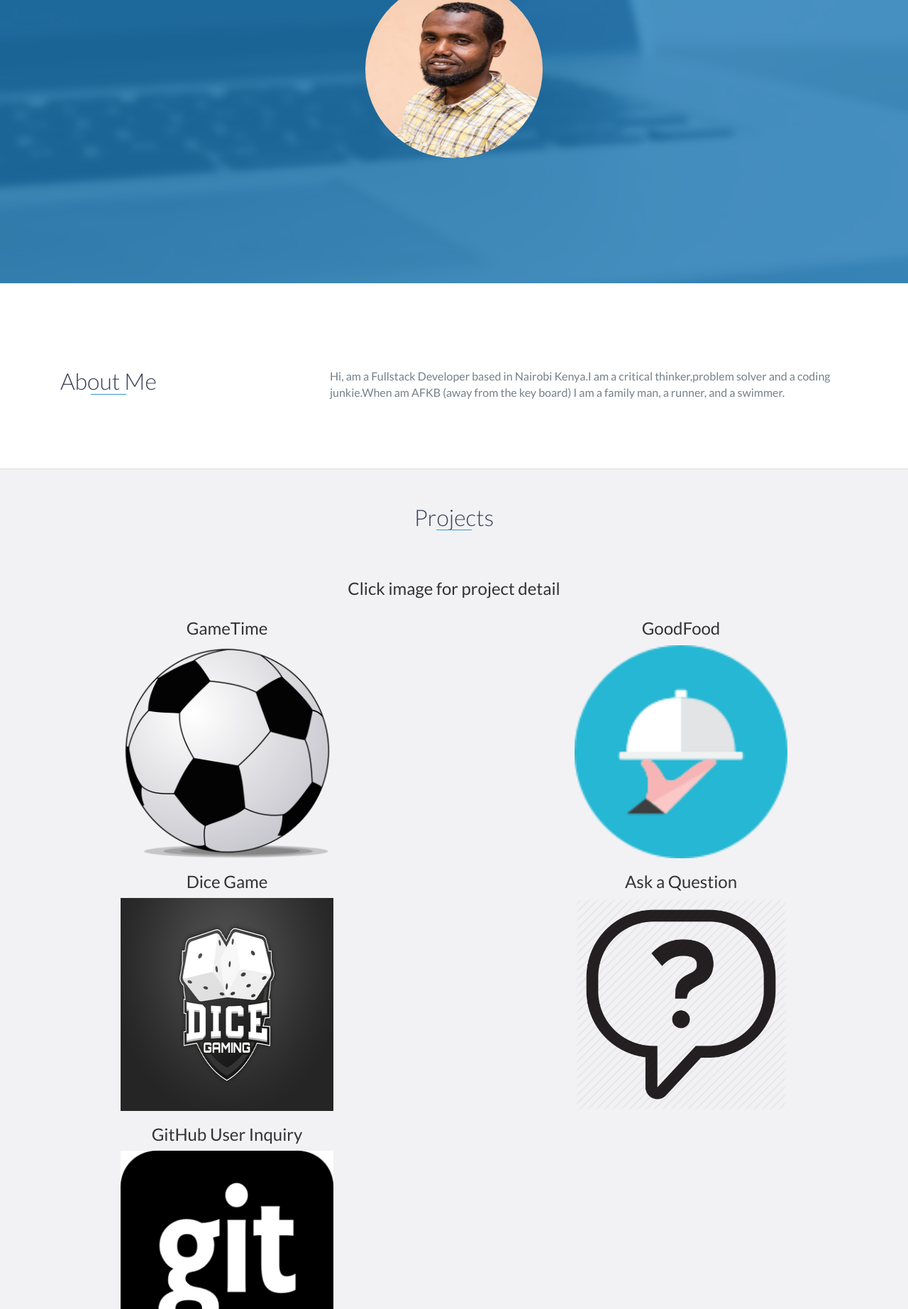
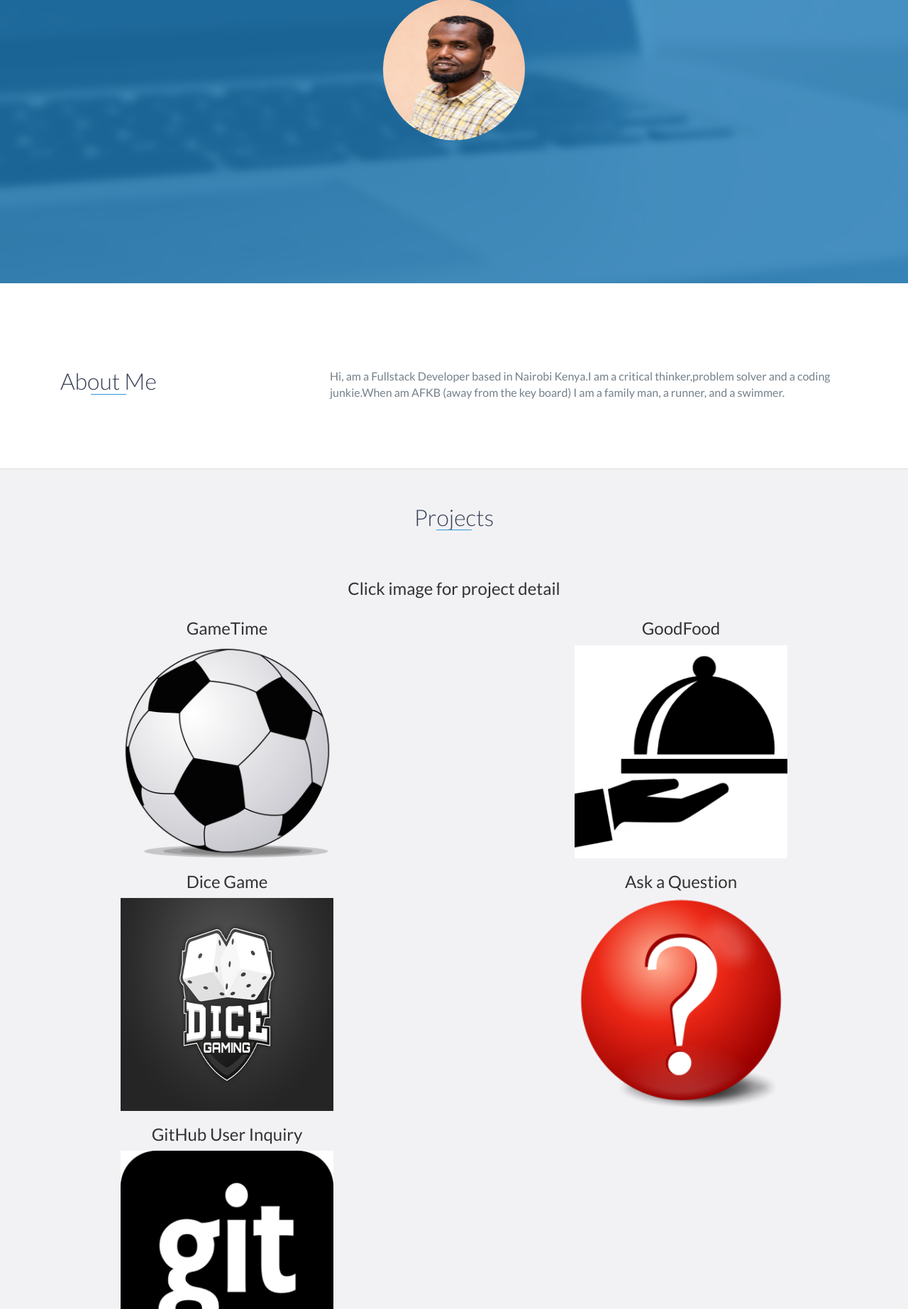
Before and after one commit to huudi001/portfolio, a website: page index.html in a window 1280 px wide. Shown: the part 447-2291 px from the top of the page at 71% size. Drawn offline with nearby package versions, Linux system fonts and the light colour scheme.

Commit message:
changed image

```diff
--- a/index.html
+++ b/index.html
@@ -50,7 +50,7 @@
         <div id="lead-content">
             <h1>Khalid Hassan</h1>
             <h2>Software Engineer</h2>
-            <img src="images/k2.jpg" style="width:250px; height: 250px; border-radius:50%;" />
+            <img src="images/k2.jpg" style="width:200px; height: 200px; border-radius:50%;" />
         </div>
         <!-- End #lead-content -->
 
@@ -118,7 +118,7 @@
                     <div class="col-md-6">
                       <h3>GoodFood</h3>
 
-                        <img src="images/f6.png" data-toggle="modal" data-target="#myModal1" style="display:inline-block;" width="300" height="300">
+                        <img src="images/c.jpg" data-toggle="modal" data-target="#myModal1" style="display:inline-block;" width="300" height="300">
 
                           <div id="myModal1" class="modal fade" role="dialog">
                             <div class="modal-dialog">
@@ -182,7 +182,7 @@
                 <div class="col-md-6">
                   <h3>Ask a Question</h3>
 
-                    <img src="images/s.png" data-toggle="modal" data-target="#myModal3" style="display:inline-block;" width="300" height="300">
+                    <img src="images/r.png" data-toggle="modal" data-target="#myModal3" style="display:inline-block;" width="300" height="300">
 
                       <div id="myModal3" class="modal fade" role="dialog">
                         <div class="modal-dialog">
@@ -307,7 +307,7 @@
                             <a href="https://stackoverflow.com/" target="_blank"><i class="fa fa-stack-overflow" aria-hidden="true"></i></a>
                         </li>
                         <li>
-                            <a href="https://www.facebook.com/" target="_blank"><i class="fa fa-facebook" aria-hidden="true"></i></a>
+                            <a href="https://www.facebook.com/khalid.hashi.96" target="_blank"><i class="fa fa-facebook" aria-hidden="true"></i></a>
                         </li>
                         <li>
                             <a href="https://twitter.com/" target="_blank"><i class="fa fa-twitter" aria-hidden="true"></i></a>
```
Also changed, not shown: images/c.jpg (added), images/r.png (added).
